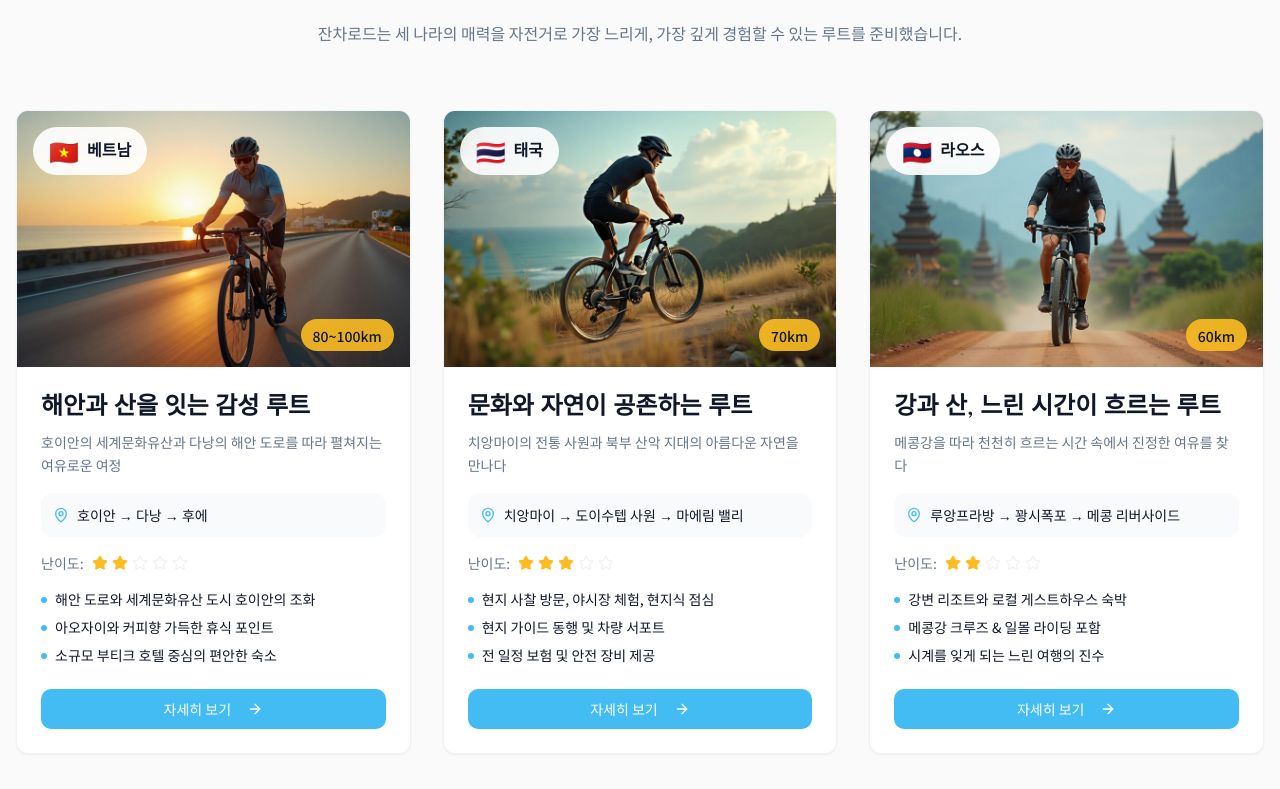
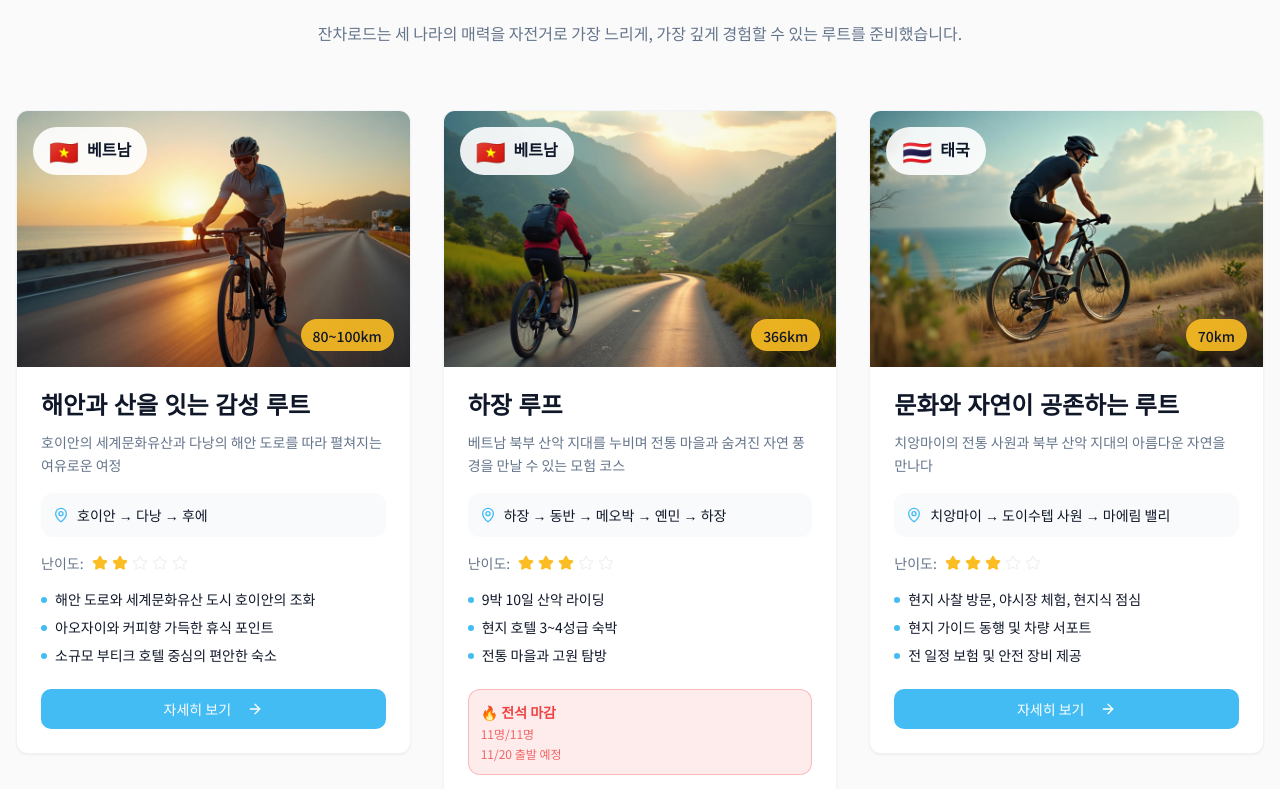
Before and after one commit to flowacademy-web/jancha-road-journeys, a React (Vite) app: page / in a window 1280 px wide. Shown: the part 2950-3739 px from the top of the page. Built offline with nearby package versions, Linux system fonts and the light colour scheme; the HTML template or start-up script is replaced by a standard one.

Commit message:
Add Ha Giang Loop card to homepage

```diff
--- a/src/pages/Index.tsx
+++ b/src/pages/Index.tsx
@@ -10,8 +10,8 @@ import { Card, CardContent, CardDescription, CardHeader, CardTitle } from "@/com
 import { ArrowRight, Calendar, Clock } from "lucide-react";
 import { Link } from "react-router-dom";
 import vietnamImage from "@/assets/vietnam-beach-route.jpg";
+import haGiangImage from "@/assets/vietnam-ha-giang.jpg";
 import thailandImage from "@/assets/thailand-central.jpg";
-import laosImage from "@/assets/laos-north.jpg";
 import guideImage from "@/assets/guide-portrait.jpg";
 import groupImage from "@/assets/group-riders.jpg";
 
@@ -34,6 +34,24 @@ const Index = () => {
       ],
     },
     {
+      country: "베트남",
+      flag: "🇻🇳",
+      title: "하장 루프",
+      description: "베트남 북부 산악 지대를 누비며 전통 마을과 숨겨진 자연 풍경을 만날 수 있는 모험 코스",
+      route: "하장 → 동반 → 메오박 → 옌민 → 하장",
+      distance: "366km",
+      difficulty: 3,
+      image: haGiangImage,
+      link: "/vietnam",
+      highlights: [
+        "9박 10일 산악 라이딩",
+        "현지 호텔 3~4성급 숙박",
+        "전통 마을과 고원 탐방",
+      ],
+      fullyBooked: true,
+      departureDate: "11/20",
+    },
+    {
       country: "태국",
       flag: "🇹🇭",
       title: "문화와 자연이 공존하는 루트",
@@ -47,22 +65,6 @@ const Index = () => {
         "현지 사찰 방문, 야시장 체험, 현지식 점심",
         "현지 가이드 동행 및 차량 서포트",
         "전 일정 보험 및 안전 장비 제공",
-      ],
-    },
-    {
-      country: "라오스",
-      flag: "🇱🇦",
-      title: "강과 산, 느린 시간이 흐르는 루트",
-      description: "메콩강을 따라 천천히 흐르는 시간 속에서 진정한 여유를 찾다",
-      route: "루앙프라방 → 꽝시폭포 → 메콩 리버사이드",
-      distance: "60km",
-      difficulty: 2,
-      image: laosImage,
-      link: "/laos",
-      highlights: [
-        "강변 리조트와 로컬 게스트하우스 숙박",
-        "메콩강 크루즈 & 일몰 라이딩 포함",
-        "시계를 잊게 되는 느린 여행의 진수",
       ],
     },
   ];
```
